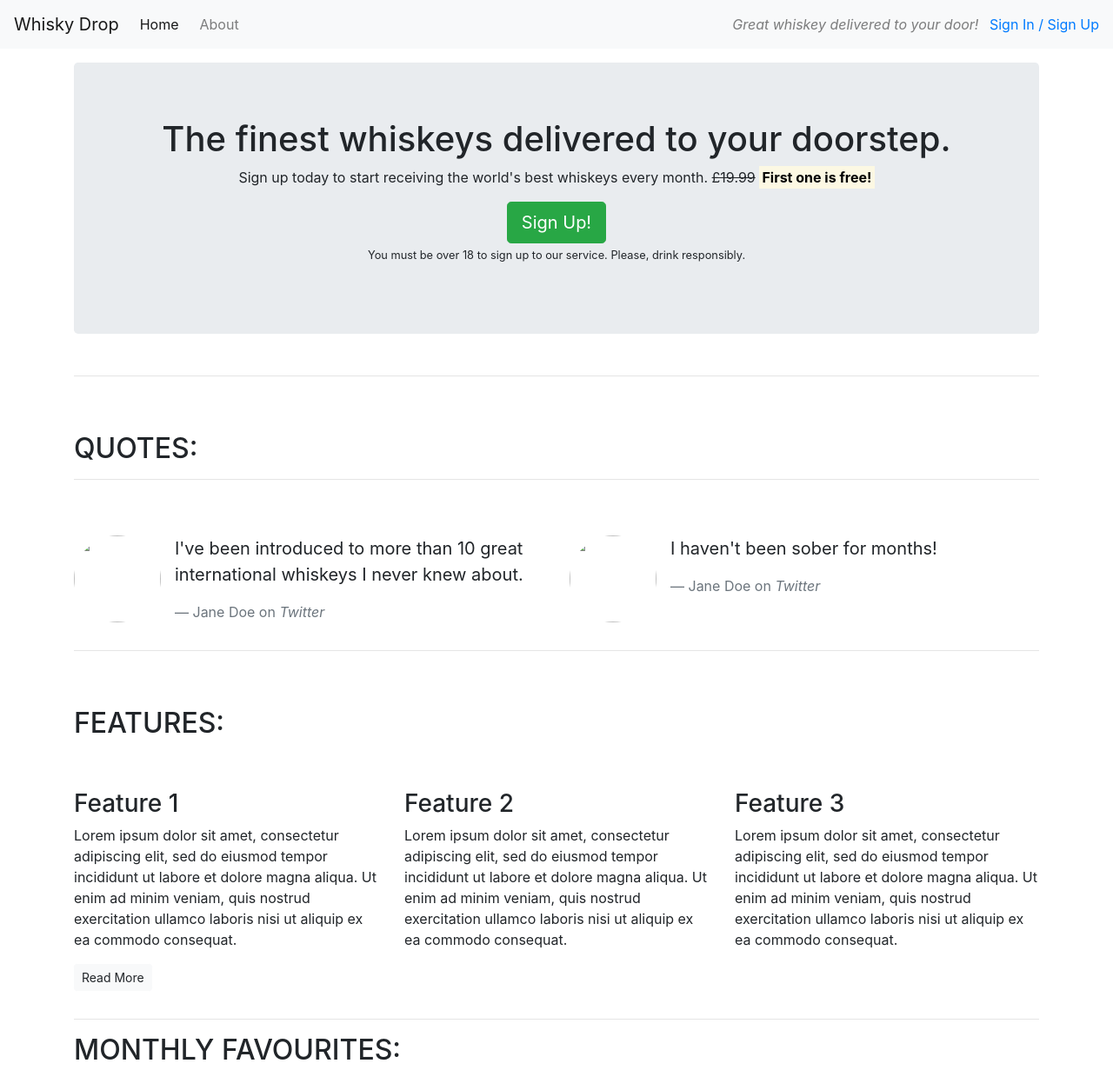
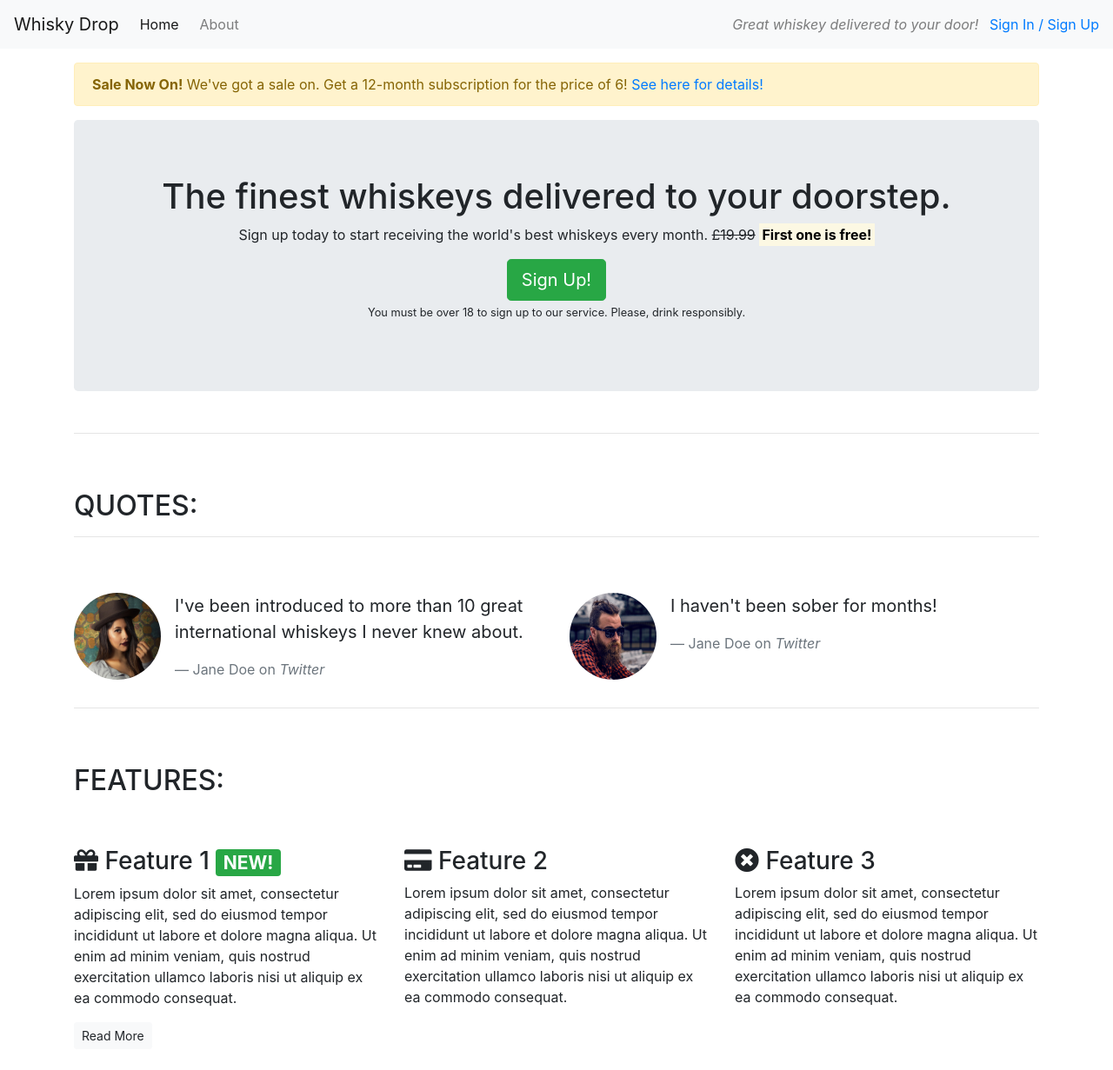
Before and after one commit to Sarah-LB/exploring-bootstrap-lesson, a plain HTML site: page index.html in a window 1280 px wide. Shown: the top 1231 px of the page at 87% size. Drawn offline with nearby package versions, Linux system fonts and the light colour scheme.

Commit message:
add images and bootstrap components

```diff
--- a/index.html
+++ b/index.html
@@ -7,6 +7,7 @@
     <title>Whiskey Drop | Taste a new whiskey every month</title>
     <meta name="viewport" content="width=device-width, initla-scale=1.0">
     <link rel="stylesheet" href="https://maxcdn.bootstrapcdn.com/bootstrap/4.1.3/css/bootstrap.min.css">
+    <link rel="stylesheet" href="https://use.fontawesome.com/releases/v5.15.4/css/all.css" integrity="sha384-DyZ88mC6Up2uqS4h/KRgHuoeGwBcD4Ng9SiP4dIRy0EXTlnuz47vAwmeGwVChigm" crossorigin="anonymous">
 </head>
 
 <body>
@@ -24,6 +25,13 @@
     </nav>
     <article class="container mt-3">
         <!-- Callout -->
+        <div class ="row d-none d-sm-block">
+            <div class="col-12">
+                <div class="alert alert-warning">
+                    <strong>Sale Now On!</strong> We've got a sale on. Get a 12-month subscription for the price of 6! <a href="">See here for details!</a>
+                </div>
+            </div>
+        </div>
         <div class ="row">
             <div class="col-12">
                 <section class="callout jumbotron text-center">
@@ -90,20 +98,20 @@
             <div class="row">
                 <div class="col-12 col-md-6 col-lg-4">
                     <div class="feature">
-                        <h3>Feature 1</h3>
+                        <h3><i class="fas fa-gift d-none d-sm-inline"></i> Feature 1 <span class="badge badge-success">NEW!</span></h3>
                         <p>Lorem ipsum dolor sit amet, consectetur adipiscing elit, sed do eiusmod tempor incididunt ut labore et dolore magna aliqua. Ut enim ad minim veniam, quis nostrud exercitation ullamco laboris nisi ut aliquip ex ea commodo consequat.</p>
                         <p><a class="btn btn-sm btn-light" href="">Read More</a></p>
                     </div>
                 </div>
                 <div class="col-12 col-md-6 col-lg-4">
                     <div class="feature">
-                        <h3>Feature 2</h3>
+                        <h3><i class="fas fa-credit-card d-none d-sm-inline"></i> Feature 2</h3>
                         <p>Lorem ipsum dolor sit amet, consectetur adipiscing elit, sed do eiusmod tempor incididunt ut labore et dolore magna aliqua. Ut enim ad minim veniam, quis nostrud exercitation ullamco laboris nisi ut aliquip ex ea commodo consequat.</p>
                     </div>
                 </div>
                 <div class="col-12 d-md-none d-lg-block col-lg-4">
                     <div class="feature">
-                        <h3>Feature 3</h3>
+                        <h3><i class="fas fa-times-circle d-none d-sm-inline"></i> Feature 3</h3>
                         <p>Lorem ipsum dolor sit amet, consectetur adipiscing elit, sed do eiusmod tempor incididunt ut labore et dolore magna aliqua. Ut enim ad minim veniam, quis nostrud exercitation ullamco laboris nisi ut aliquip ex ea commodo consequat.</p>
                     </div>
                 </div>
```
Also changed, not shown: images/girl-image.png (added), images/guy-image.png (added).
